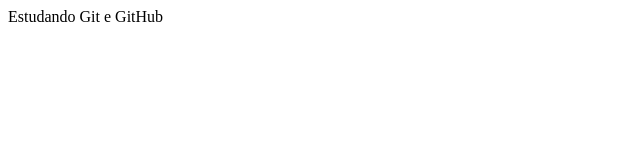
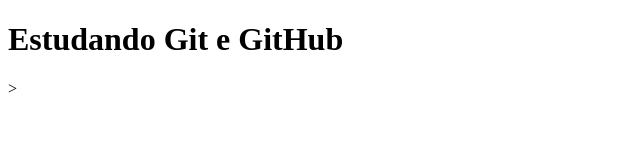
Before and after one commit to araujoalca/aulas-fullstack, a plain HTML site: page index.html in a window 1280 px wide. Shown: the whole page, without its empty margins (0-640 px from the left). Drawn offline with Linux system fonts and the light colour scheme.

Commit message:
teste commit 2
- normalização do css
- formatação do título da página

```diff
--- a/index.html
+++ b/index.html
@@ -7,6 +7,6 @@
 </head>
 <body>
 
-    Estudando Git e GitHub
+    <h1>Estudando Git e GitHub</h1>>
 </body>
 </html>
```
